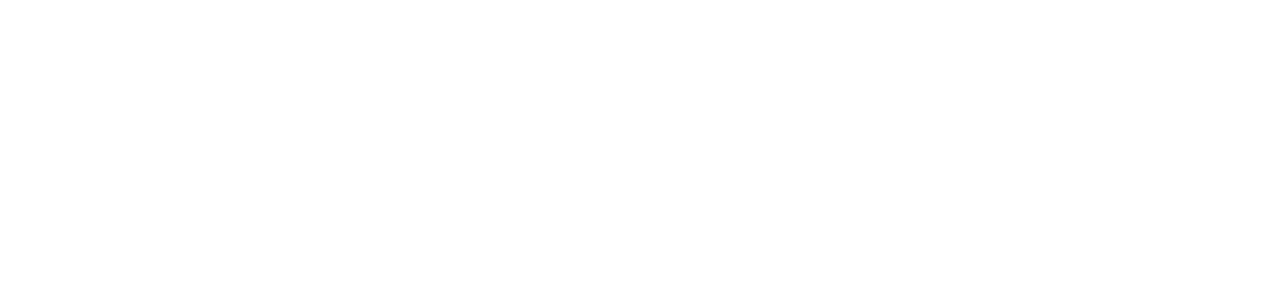
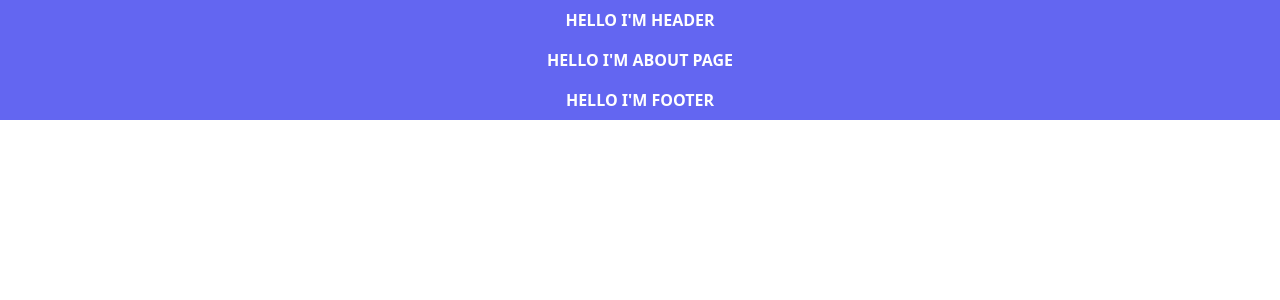
Before and after one commit to SheikhRashed/client--tailwindcss, a Vue app: page / in a window 1280 px wide. Shown: the top 300 px of the page. Built offline with nearby package versions, Linux system fonts and the light colour scheme.

Commit message:
separate components ready and starting project

```diff
--- a/src/App.vue
+++ b/src/App.vue
@@ -1,7 +1,21 @@
-<script setup>
-// import HelloWorld from './components/HelloWorld.vue';
+<template>
+  <Header />
+  <About />
+  <Footer />
+</template>
+
+<script>
+import Header from './components/Header/Header.vue';
+import Footer from './components/Footer/Footer.vue';
+import About from './pages/About/About.vue';
+export default {
+  name: 'App',
+  components: {
+    Header,
+    Footer,
+    About,
+  },
+};
 </script>
 
-<template></template>
-
 <style></style>
--- /dev/null
+++ b/src/components/Footer/Footer.vue
@@ -0,0 +1,11 @@
+<template lang="">
+  <h2 class="text-center uppercase py-2 bg-indigo-500 text-white font-bold">
+    hello I'm Footer
+  </h2>
+</template>
+<script>
+export default {
+  name: 'Footer',
+};
+</script>
+<style lang=""></style>
--- /dev/null
+++ b/src/components/Header/Header.vue
@@ -0,0 +1,11 @@
+<template lang="">
+  <h2 class="text-center uppercase py-2 bg-indigo-500 text-white font-bold">
+    hello I'm Header
+  </h2>
+</template>
+<script>
+export default {
+  name: 'Header',
+};
+</script>
+<style lang=""></style>
--- /dev/null
+++ b/src/pages/About/About.vue
@@ -0,0 +1,11 @@
+<template lang="">
+  <h2 class="text-center uppercase py-2 bg-indigo-500 text-white font-bold">
+    hello I'm About Page
+  </h2>
+</template>
+<script>
+export default {
+  name: 'About',
+};
+</script>
+<style lang=""></style>
```
